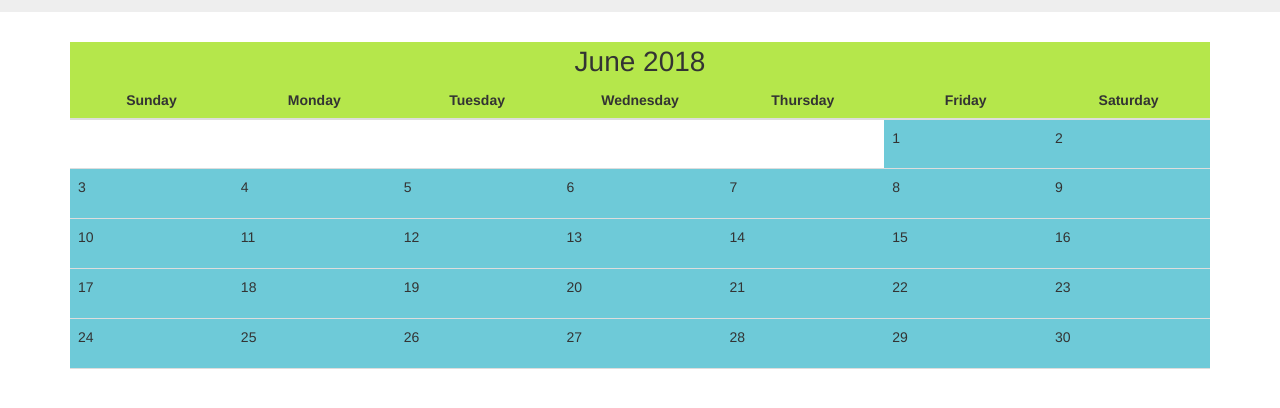
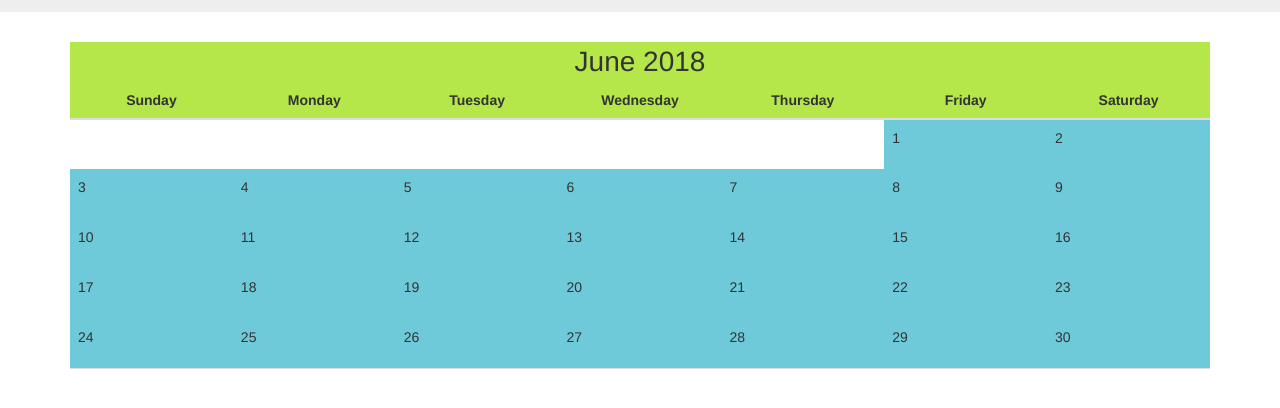
Before and after one commit to anujp41/CalendarApp, a React app: page / in a window 1280 px wide. Shown: the part 132-540 px from the top of the page. Built offline with nearby package versions, Linux system fonts and the light colour scheme.

Commit message:
added back font awesome to show left right carets

```diff
--- a/CalendarFrontEnd/app/Calendar.css
+++ b/CalendarFrontEnd/app/Calendar.css
@@ -34,6 +34,10 @@
   cursor: pointer;
 }
 
+#borderless {
+  border: none;
+}
+
 .add-event {
   position: fixed;
   bottom: 5%;
--- a/CalendarFrontEnd/app/Calendar.js
+++ b/CalendarFrontEnd/app/Calendar.js
@@ -1,4 +1,5 @@
 import React, { Component } from 'react';
+import moment from 'moment';
 import './Calendar.css';
 import CalendarEventModal from './CalendarEventModal';
 import EventListContainer from './EventList';
@@ -15,12 +16,14 @@ class CalendarPage extends Component {
     this.renderRow = this.renderRow.bind(this);
     this.renderTable = this.renderTable.bind(this);
     this.toggleModal = this.toggleModal.bind(this);
+    this.updateDateState = this.updateDateState.bind(this);
     this.days = ['Sunday', 'Monday', 'Tuesday', 'Wednesday', 'Thursday', 'Friday', 'Saturday'];
     this.months = ['January', 'February', 'March', 'April', 'May', 'June', 'July', 'August', 'September', 'October', 'November', 'December'];
     this.state = {
       showModal: false,
       date: null,
       events: {},
+      today: null,
       year: null,
       month: null,
       firstDayMonth: null,
@@ -44,13 +47,11 @@ class CalendarPage extends Component {
   //   }
   // }
 
-
   renderCell(cellNum) {
     const { firstDayMonth, lastDateMonth } = this.state;
     // return <td key={date} className='date' onClick={()=>this.toggleModal(date)}>{date}{this.checkEvents(date)}</td>;
-    if (firstDayMonth < cellNum && (cellNum-
-      firstDayMonth) <= lastDateMonth) {
-      return <td key={cellNum} className='date has-date' onClick={()=>this.toggleModal(cellNum-firstDayMonth)}>{cellNum-firstDayMonth}</td>;
+    if (firstDayMonth < cellNum && (cellNum-firstDayMonth) <= lastDateMonth) {
+      return <td key={cellNum} className='date has-date' id='borderless' onClick={()=>this.toggleModal(cellNum-firstDayMonth)}>{cellNum-firstDayMonth}</td>;
     } else {
       return <td key={cellNum} className='date'></td>;
     }
@@ -81,14 +82,19 @@ class CalendarPage extends Component {
 
   componentWillMount() {
     const today = new Date();
-    const year = today.getFullYear();
-    const month = today.getMonth();
+    this.updateDateState(today);
+  }
+
+  updateDateState(today) {
+    const year = moment(today).year();
+    const month = moment(today).month();
     const firstDayMonth = new Date(year, month, 1).getDay();
     const lastDateMonth = new Date(year, month+1, 0).getDate();
-    this.setState({ year, month, firstDayMonth, lastDateMonth });
+    this.setState({ today, year, month, firstDayMonth, lastDateMonth });
   }
 
   render() {
+    console.log(this.state)
     return (
       <div className='container calendar'>
         <div className='month-year'>{this.months[this.state.month]} {this.state.year}</div>
--- a/public/index.html
+++ b/public/index.html
@@ -2,6 +2,7 @@
 <html>
 <head>
   <link rel="stylesheet" href="https://maxcdn.bootstrapcdn.com/bootstrap/3.3.7/css/bootstrap.min.css" integrity="sha384-BVYiiSIFeK1dGmJRAkycuHAHRg32OmUcww7on3RYdg4Va+PmSTsz/K68vbdEjh4u" crossorigin="anonymous">
+  <link rel="stylesheet" href="https://cdnjs.cloudflare.com/ajax/libs/font-awesome/4.7.0/css/font-awesome.min.css">
   <meta charset="utf-8">
   <meta name="viewport" content="width=device-width, height=device-height, initial-scale=1">
   <title>Spotify Calendar App</title>
```
